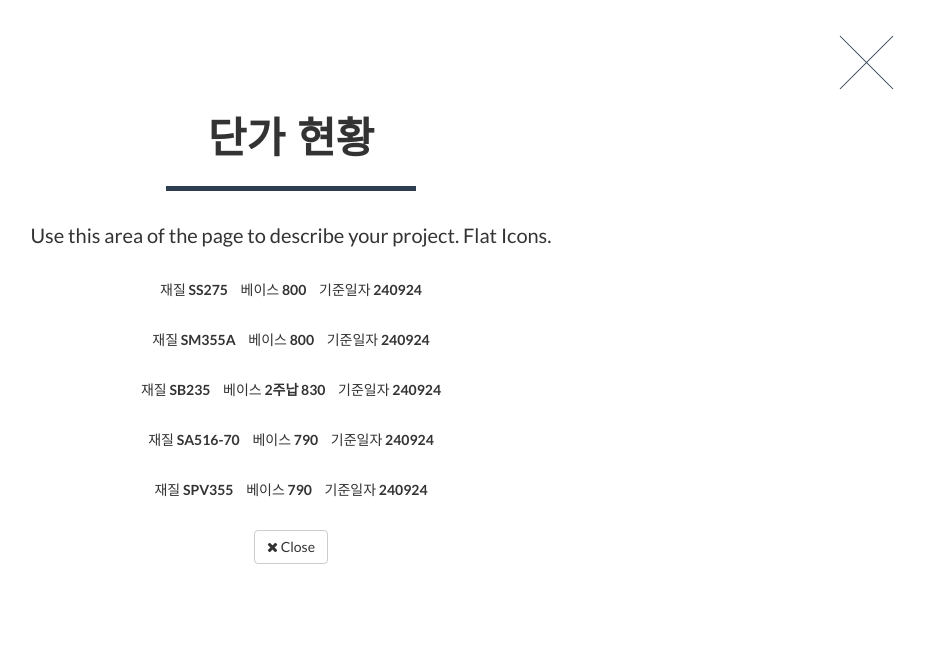
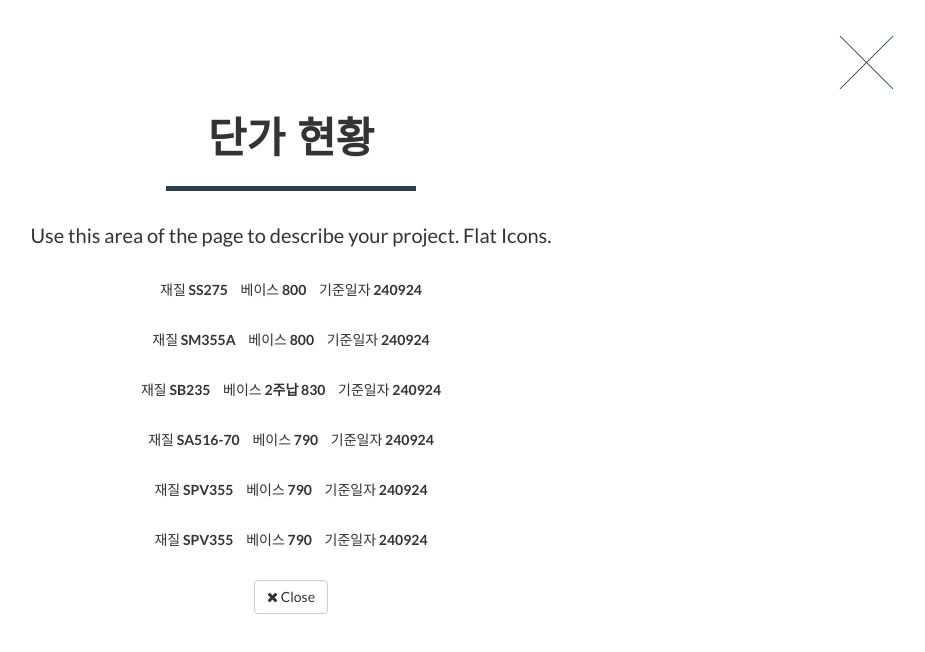
Before and after one commit to jeong-sseung/jeong-sseung, a website: page index.html in a window 1280 px wide. Both pictures are taken after a click on the link 260 px from the left and 1076 px from the top of the page. Shown: the part 676-1328 px from the top of the page, without its empty margins (349-1274 px from the left). Drawn offline with nearby package versions, Linux system fonts and the light colour scheme; files that its build step writes are made by us from their sources.

Commit message:
Update index.html

```diff
--- a/index.html
+++ b/index.html
@@ -239,6 +239,17 @@
                                     <strong> 240924 </strong>
                                 </li>
                             </ul>
+                              <ul class="list-inline item-details">
+                                <li>재질
+                                    <strong> SPV355 </strong>
+                                </li>
+                                <li>베이스
+                                    <strong>790</strong>
+                                </li>
+                                <li>기준일자
+                                    <strong> 240924 </strong>
+                                </li>
+                            </ul>
 
                             <button id="btnSubmit" type="button" class="btn btn-default" data-dismiss="modal"><i class="fa fa-times"></i> Close</button>
                         </div>
```
